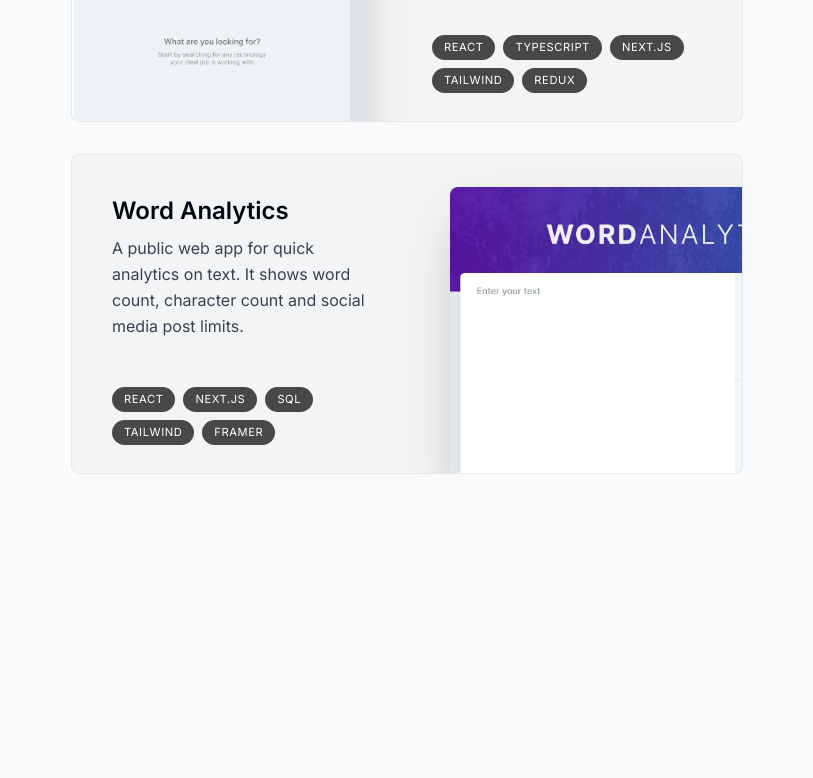
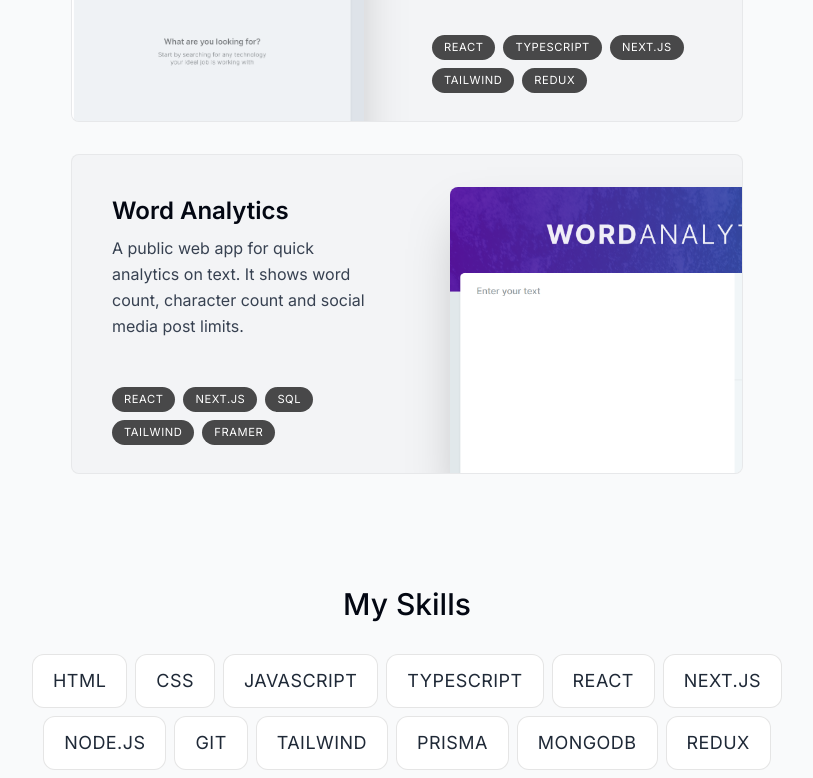
Before and after one commit to Ismail-Lh/nextjs-ts-portfolio, a Next.js app: page / in a window 1280 px wide. Shown: the part 2000-2778 px from the top of the page, without its empty margins (233-1046 px from the left). Before the commit the page ends 2634 px from the top, so only its background shows below. Built offline with nearby package versions, Linux system fonts and the light colour scheme.

Commit message:
feat(UI): adding the skills section

```diff
--- a/app/page.tsx
+++ b/app/page.tsx
@@ -2,6 +2,7 @@ import AboutSection from '@/sections/about';
 import DividerSection from '@/sections/divider';
 import IntroSection from '@/sections/intro';
 import ProjectsSection from '@/sections/projects';
+import SkillsSection from '@/sections/skills';
 
 export default function Home() {
   return (
@@ -10,6 +11,7 @@ export default function Home() {
       <DividerSection />
       <AboutSection />
       <ProjectsSection />
+      <SkillsSection />
     </main>
   );
 }
--- /dev/null
+++ b/components/skillTag.tsx
@@ -0,0 +1,43 @@
+'use client';
+
+import { motion } from 'framer-motion';
+
+import { skillsData } from '@/lib/data';
+
+type SkillTagProps = {
+  skill: (typeof skillsData)[number];
+  index: number;
+};
+
+const fadeInAnimationVariants = {
+  initial: {
+    opacity: 0,
+    y: 100,
+  },
+  animate: (index: number) => ({
+    opacity: 1,
+    y: 0,
+    transition: {
+      delay: 0.05 * index,
+    },
+  }),
+};
+
+function SkillTag({ skill, index }: SkillTagProps) {
+  return (
+    <motion.li
+      className="rounded-xl border border-black/[0.1] bg-white px-5 py-3 uppercase tracking-wide"
+      variants={fadeInAnimationVariants}
+      initial="initial"
+      whileInView="animate"
+      viewport={{
+        once: true,
+      }}
+      custom={index}
+    >
+      {skill}
+    </motion.li>
+  );
+}
+
+export default SkillTag;
--- a/hooks/useInViewSection.tsx
+++ b/hooks/useInViewSection.tsx
@@ -7,10 +7,13 @@ import { useInView } from 'react-intersection-observer';
 
 type UseInViewSectionProps = {
   sectionName: SectionNameType;
-  threshold: number;
+  threshold?: number;
 };
 
-function useInViewSection({ sectionName, threshold }: UseInViewSectionProps) {
+function useInViewSection({
+  sectionName,
+  threshold = 0.75,
+}: UseInViewSectionProps) {
   // Ensure that the threshold is within the range [0, 1]
   const validatedThreshold = Math.min(1, Math.max(0, threshold));
 
--- a/sections/projects.tsx
+++ b/sections/projects.tsx
@@ -11,7 +11,7 @@ function ProjectsSection() {
   const ref = useInViewSection({ sectionName: 'Projects', threshold: 0.5 });
 
   return (
-    <section className="mb-28 scroll-mt-28 sm:mb-40" id="projects" ref={ref}>
+    <section className="mb-28 scroll-mt-28" id="projects" ref={ref}>
       <SectionTitle title="my projects" />
       <div>
         {projectsData.map((data) => (
--- /dev/null
+++ b/sections/skills.tsx
@@ -0,0 +1,27 @@
+'use client';
+
+import { skillsData } from '@/lib/data';
+import useInViewSection from '@/hooks/useInViewSection';
+import SectionTitle from '@/components/sectionTitle';
+import SkillTag from '@/components/skillTag';
+
+function SkillsSection() {
+  const ref = useInViewSection({ sectionName: 'Skills' });
+
+  return (
+    <section
+      className="mb-28 max-w-[53rem] scroll-mt-28 text-center sm:mb-40"
+      id="skills"
+      ref={ref}
+    >
+      <SectionTitle title="My skills" />
+      <ul className="flex flex-wrap justify-center gap-2 text-lg text-gray-800">
+        {skillsData.map((skill, index) => (
+          <SkillTag key={skill} skill={skill} index={index} />
+        ))}
+      </ul>
+    </section>
+  );
+}
+
+export default SkillsSection;
```
